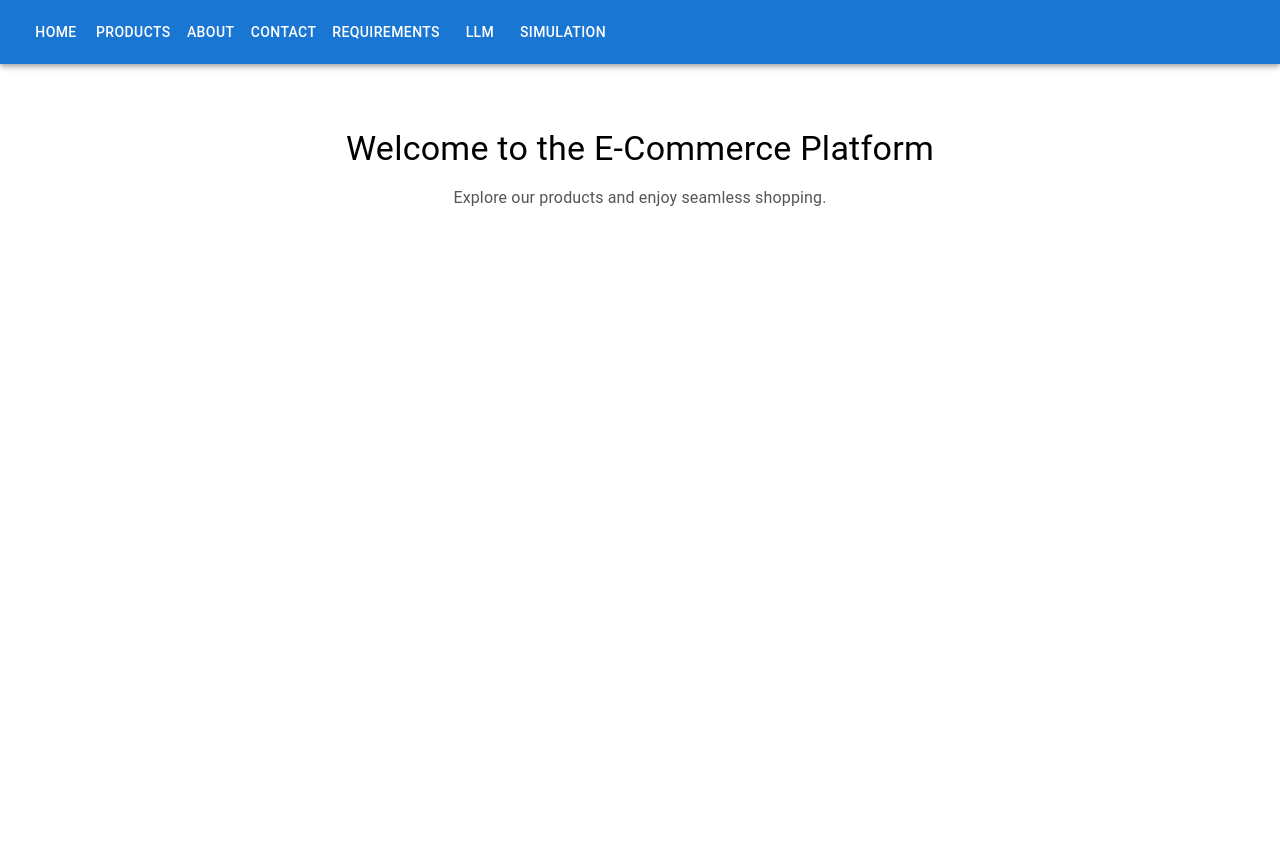
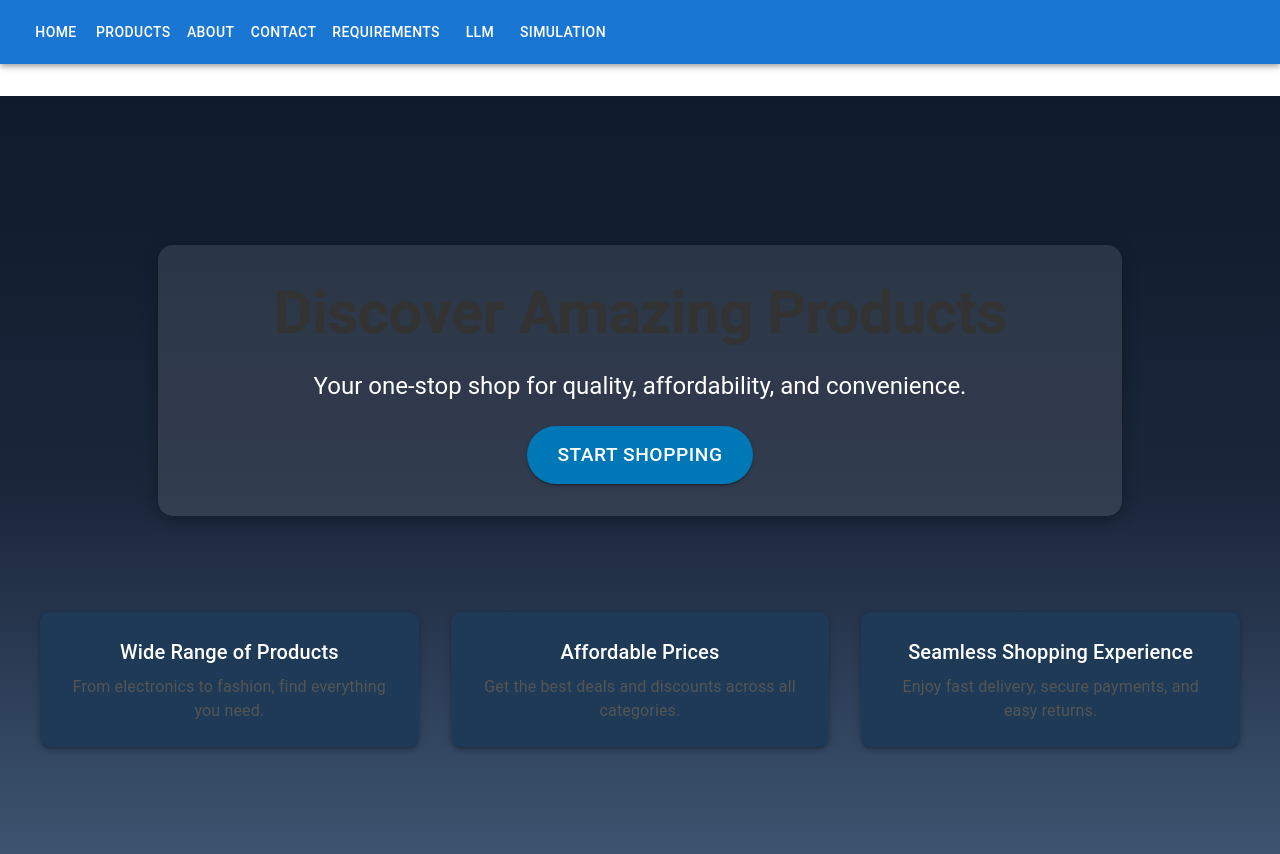
Before and after one commit to Chanuka-ChandraYapa/Machine_Customer, a React (Create React App) app in the folder ecommerce-frontend/: page / in a window 1280 px wide. Shown: the top 854 px of the page. Before the commit the page ends 800 px from the top, so only its background shows below. Built offline with nearby package versions, Linux system fonts and the light colour scheme.

Commit message:
Update home page

```diff
--- a/ecommerce-frontend/src/pages/Home.js
+++ b/ecommerce-frontend/src/pages/Home.js
@@ -1,12 +1,119 @@
 import React from "react";
-import { Typography, Box } from "@mui/material";
+import { Typography, Box, Button, Grid, Paper } from "@mui/material";
 
 const Home = () => (
-  <Box sx={{ p: 4, textAlign: "center" }}>
-    <Typography variant="h4">Welcome to the E-Commerce Platform</Typography>
-    <Typography variant="body1" sx={{ mt: 2 }}>
-      Explore our products and enjoy seamless shopping.
-    </Typography>
+  <Box
+    sx={{
+      minHeight: "100vh",
+      background: "linear-gradient(to bottom, #0d1b2a, #1b263b, #415a77)",
+      color: "#ffffff",
+      display: "flex",
+      flexDirection: "column",
+      justifyContent: "center",
+      alignItems: "center",
+      textAlign: "center",
+      padding: 0, // Ensures no padding from Box
+      margin: 0, // Ensures no margin from Box
+    }}
+  >
+    {/* Hero Section */}
+    <Box
+      sx={{
+        maxWidth: 900,
+        p: 4,
+        boxShadow: "0 4px 15px rgba(0, 0, 0, 0.3)",
+        backgroundColor: "rgba(255, 255, 255, 0.1)",
+        borderRadius: "15px",
+        width: "100%", // Ensure full width
+        marginBottom: 4, // Space for separation
+      }}
+    >
+      <Typography variant="h2" gutterBottom sx={{ fontWeight: "bold" }}>
+        Discover Amazing Products
+      </Typography>
+      <Typography variant="h5" sx={{ mb: 3 }}>
+        Your one-stop shop for quality, affordability, and convenience.
+      </Typography>
+      <Button
+        variant="contained"
+        size="large"
+        sx={{
+          backgroundColor: "#0077b6",
+          color: "#ffffff",
+          padding: "12px 30px",
+          fontSize: "1.2rem",
+          borderRadius: "30px",
+          "&:hover": {
+            backgroundColor: "#023e8a",
+          },
+        }}
+      >
+        Start Shopping
+      </Button>
+    </Box>
+
+    {/* Features Section */}
+    <Box sx={{ mt: 8, width: "100%", maxWidth: "1200px", px: 2 }}>
+      <Grid container spacing={4}>
+        <Grid item xs={12} sm={6} md={4}>
+          <Paper
+            elevation={3}
+            sx={{
+              p: 3,
+              textAlign: "center",
+              backgroundColor: "#1e3a56",
+              color: "#ffffff",
+              borderRadius: "10px",
+            }}
+          >
+            <Typography variant="h6" gutterBottom>
+              Wide Range of Products
+            </Typography>
+            <Typography variant="body1">
+              From electronics to fashion, find everything you need.
+            </Typography>
+          </Paper>
+        </Grid>
+        <Grid item xs={12} sm={6} md={4}>
+          <Paper
+            elevation={3}
+            sx={{
+              p: 3,
+              textAlign: "center",
+              backgroundColor: "#1e3a56",
+              color: "#ffffff",
+              borderRadius: "10px",
+            }}
+          >
+            <Typography variant="h6" gutterBottom>
+              Affordable Prices
+            </Typography>
+            <Typography variant="body1">
+              Get the best deals and discounts across all categories.
+            </Typography>
+          </Paper>
+        </Grid>
+        <Grid item xs={12} sm={6} md={4}>
+          <Paper
+            elevation={3}
+            sx={{
+              p: 3,
+              textAlign: "center",
+              backgroundColor: "#1e3a56",
+              color: "#ffffff",
+              borderRadius: "10px",
+            }}
+          >
+            <Typography variant="h6" gutterBottom>
+              Seamless Shopping Experience
+            </Typography>
+            <Typography variant="body1">
+              Enjoy fast delivery, secure payments, and easy returns.
+            </Typography>
+          </Paper>
+        </Grid>
+      </Grid>
+    </Box>
   </Box>
 );
 
```
Also changed, not shown: 1 other file (tests, documents, lock files or other folders).
